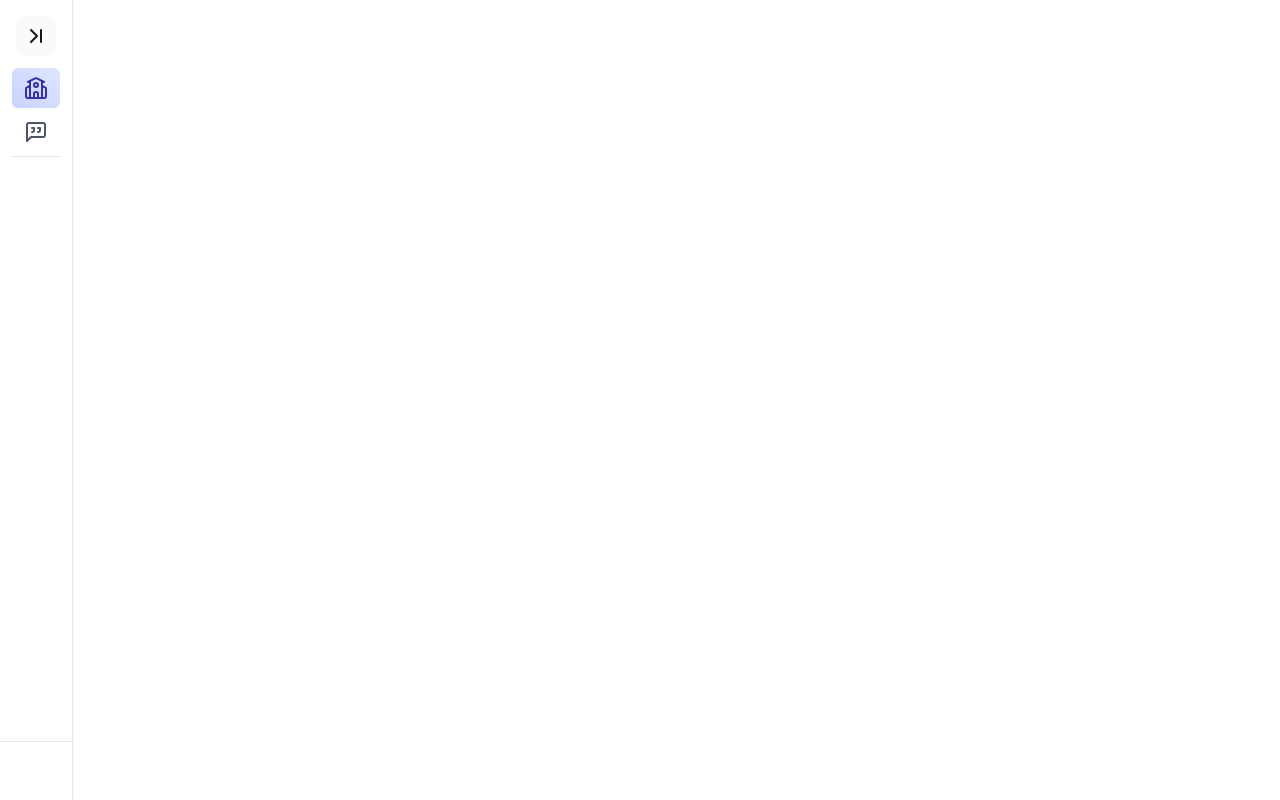
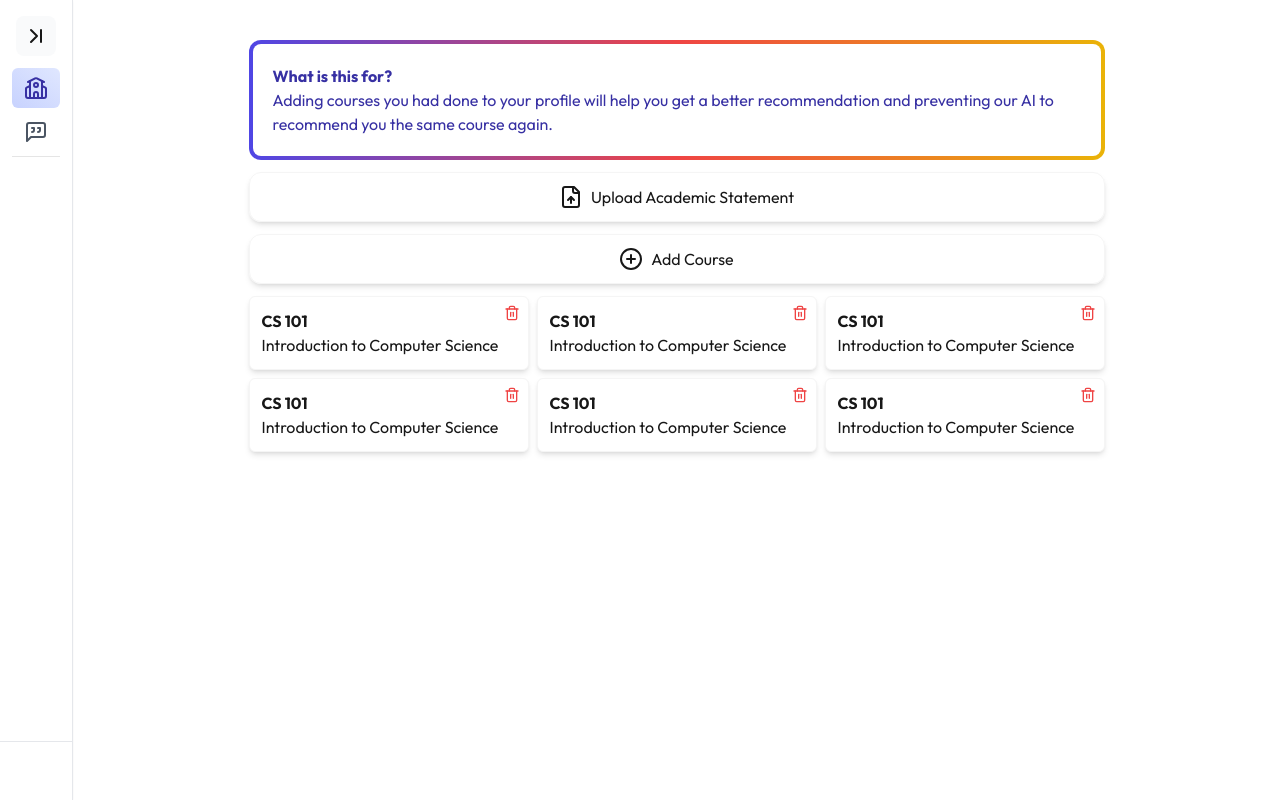
Before and after one commit to photkosee/electivor.ai, a Next.js app: page /background in a window 1280 px wide. Built offline with nearby package versions, Linux system fonts and the light colour scheme.

Commit message:
add: general modal + a modal for adding course + some layout of background route

```diff
--- /dev/null
+++ b/app/(auth)/background/_components/AddCourseModal.tsx
@@ -0,0 +1,93 @@
+"use client";
+
+import { FormEvent, useEffect, useRef, useState } from "react";
+import { PlusCircle } from "lucide-react";
+
+import Modal from "@/app/_components/Modal";
+
+export default function AddCourseModal() {
+  const [open, setOpen] = useState(false);
+  const [code, setCode] = useState("");
+  const [name, setName] = useState("");
+  const codeInputRef = useRef<HTMLInputElement>(null);
+
+  const addCourse = (e: FormEvent) => {
+    e.preventDefault();
+    // TODO: add a course to database/backend
+    setOpen(false);
+    setCode("");
+    setName("");
+  };
+
+  useEffect(() => {
+    if (open && codeInputRef.current) {
+      setTimeout(() => {
+        codeInputRef.current?.focus();
+      }, 50);
+    }
+    console.log("focus");
+  }, [open]);
+
+  return (
+    <>
+      <button
+        className="p-3 rounded-xl shadow-md flex items-center justify-center select-none
+        gap-x-2 border border-neutral-100 transition-all hover:bg-neutral-100"
+        onClick={() => setOpen(true)}
+        type="button"
+      >
+        <PlusCircle />
+        Add Course
+      </button>
+
+      <Modal open={open} onClose={() => setOpen(false)}>
+        <form
+          className="select-none flex flex-col gap-y-3"
+          onSubmit={addCourse}
+        >
+          <div className="mx-auto text-center">
+            <h3 className="text-lg font-black text-gray-800">Add Course</h3>
+          </div>
+
+          <div className="w-full flex flex-col gap-y-2 items-start">
+            <input
+              ref={codeInputRef}
+              type="text"
+              placeholder="Course Code"
+              className="w-full focus:outline-none px-3 py-2 border border-neutral-700 rounded-lg"
+              onChange={(e) => setCode(e.target.value)}
+              value={code}
+              required
+            />
+            <input
+              type="text"
+              placeholder="Course Name"
+              className="w-full focus:outline-none px-3 py-2 border border-neutral-700 rounded-lg"
+              onChange={(e) => setName(e.target.value)}
+              value={name}
+              required
+            />
+          </div>
+
+          <div className="flex gap-x-2">
+            <button
+              className="w-full hover:bg-indigo-500 transition-all px-3 py-2 rounded-xl
+              bg-indigo-600 text-white"
+              type="submit"
+            >
+              Add
+            </button>
+
+            <button
+              className="w-full hover:bg-neutral-100 transition-all px-3 py-2 rounded-xl"
+              onClick={() => setOpen(false)}
+              type="button"
+            >
+              Cancel
+            </button>
+          </div>
+        </form>
+      </Modal>
+    </>
+  );
+}
--- a/app/(auth)/background/_components/BackgroundBox.tsx
+++ b/app/(auth)/background/_components/BackgroundBox.tsx
@@ -1,5 +1,43 @@
+import { FileUp } from "lucide-react";
+
+import CourseCard from "@/app/(auth)/background/_components/CourseCard";
+import AddCourseModal from "@/app/(auth)/background/_components/AddCourseModal";
+
 const BackgroundBox = () => {
-  return <div></div>;
+  return (
+    <div className="max-w-4xl mx-auto w-full flex flex-col gap-y-3 bg-white py-10 px-5">
+      <div className="w-full rounded-xl bg-gradient-to-r from-indigo-600 via-red-500 to-yellow-500 p-1">
+        <div className="bg-white rounded-lg text-indigo-800 p-3 lg:p-5">
+          <h5 className="font-bold">What is this for?</h5>
+          <div>
+            Adding courses you had done to your profile will help you get a
+            better recommendation and preventing our AI to recommend you the
+            same course again.
+          </div>
+        </div>
+      </div>
+
+      <button
+        className="p-3 rounded-xl shadow-md flex items-center justify-center
+        gap-x-2 border border-neutral-100 transition-all hover:bg-neutral-100"
+        disabled
+      >
+        <FileUp className="flex-shrink-0" />
+        Upload Academic Statement
+      </button>
+
+      <AddCourseModal />
+
+      <div className="grid grid-cols-1 xs:grid-cols-2 lg:grid-cols-3 gap-2">
+        <CourseCard code="CS 101" name="Introduction to Computer Science" />
+        <CourseCard code="CS 101" name="Introduction to Computer Science" />
+        <CourseCard code="CS 101" name="Introduction to Computer Science" />
+        <CourseCard code="CS 101" name="Introduction to Computer Science" />
+        <CourseCard code="CS 101" name="Introduction to Computer Science" />
+        <CourseCard code="CS 101" name="Introduction to Computer Science" />
+      </div>
+    </div>
+  );
 };
 
 export default BackgroundBox;
--- /dev/null
+++ b/app/(auth)/background/_components/CourseCard.tsx
@@ -0,0 +1,27 @@
+import { Trash2 } from "lucide-react";
+
+interface CourseCardProps {
+  code: string;
+  name: string;
+}
+
+const CourseCard = ({ code, name }: CourseCardProps) => {
+  return (
+    <div
+      className="relative select-none w-full rounded-md bg-white p-3 shadow-md
+      border border-neutral-100"
+    >
+      <p className="font-bold pr-10">{code}</p>
+      <p>{name}</p>
+
+      <button
+        className="absolute top-0.5 right-0.5 size-7 p-1 rounded-full flex items-center
+        justify-center hover:bg-neutral-100 transition-all"
+      >
+        <Trash2 className="w-4 text-red-500" />
+      </button>
+    </div>
+  );
+};
+
+export default CourseCard;
--- a/app/(auth)/background/page.tsx
+++ b/app/(auth)/background/page.tsx
@@ -11,11 +11,7 @@ const BackgroundBox = dynamic(
 );
 
 const BackgroundPage = () => {
-  return (
-    <div>
-      <BackgroundBox />
-    </div>
-  );
+  return <BackgroundBox />;
 };
 
 export default BackgroundPage;
--- a/app/(auth)/layout.tsx
+++ b/app/(auth)/layout.tsx
@@ -21,7 +21,7 @@ const AuthLayout = ({
         <div className="h-[1px] w-full bg-neutral-200" />
       </Sidebar>
 
-      <div className="pl-20 lg:pl-3 pr-3 w-full flex justify-center bg-white">
+      <div className="pl-[87px] lg:pl-3 pr-3 w-full flex justify-center bg-white">
         {children}
       </div>
     </div>
--- /dev/null
+++ b/app/_components/Modal.tsx
@@ -0,0 +1,40 @@
+import { ReactNode } from "react";
+import { CircleX } from "lucide-react";
+
+interface ModalProps {
+  open: boolean;
+  onClose: () => void;
+  children: ReactNode;
+}
+
+const Modal = ({ open, onClose, children }: ModalProps) => {
+  return (
+    <div
+      onClick={onClose}
+      className={`
+        fixed inset-0 flex justify-center items-center transition-colors z-50
+        ${open ? "visible bg-black/20" : "invisible"}
+      `}
+    >
+      <div
+        onClick={(e) => e.stopPropagation()}
+        className={`
+          bg-white rounded-xl shadow px-10 py-7 transition-all
+          ${open ? "scale-100 opacity-100" : "scale-125 opacity-0"}
+        `}
+      >
+        <button
+          onClick={onClose}
+          className="absolute top-2 right-2 p-1 size-7 rounded-full text-red-500
+          hover:bg-neutral-100 transition-all flex items-center justify-center"
+        >
+          <CircleX />
+        </button>
+
+        {children}
+      </div>
+    </div>
+  );
+};
+
+export default Modal;
```
